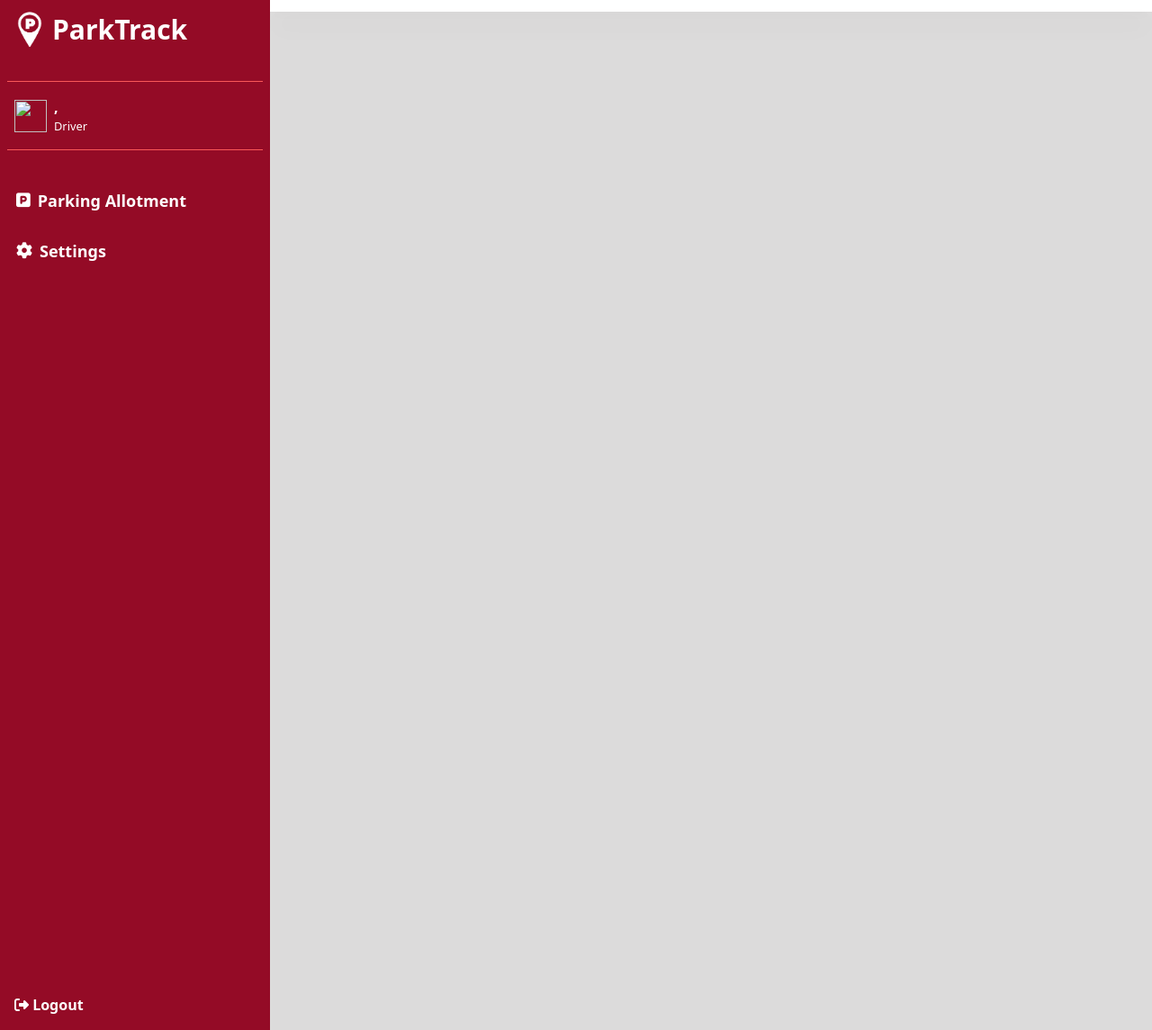
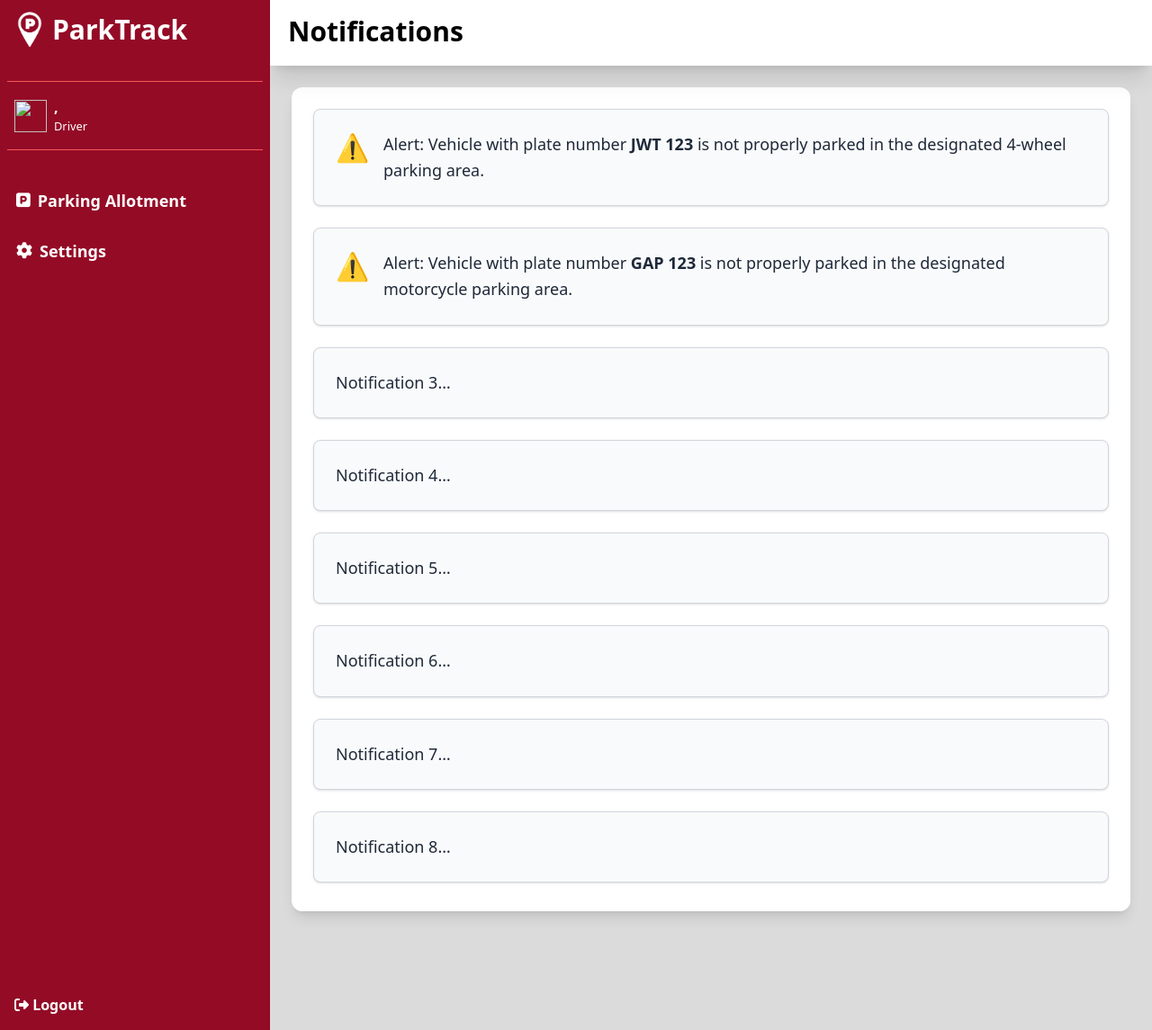
Before and after one commit to Renz7287/2025_CP-PARKTRACK, a Django app: page /notification/ in a window 1280 px wide. Shown: the whole page at 90% size. Run offline with Django 4.2, Linux system fonts and the light colour scheme; some libraries are stand-ins or nearby versions.

Commit message:
Notifications UI

```diff
--- a/parktrack/notification/templates/notification/index.html
+++ b/parktrack/notification/templates/notification/index.html
@@ -1,15 +1,63 @@
 {% extends 'base.html' %}
 
 {% block title %}
-    Notification
-{% endblock title%}
+    Notifications
+{% endblock title %}
 
 {% block header %}
-
+<h1 class="mt-4 md:ml-5 pb-2 md:text-left text-center font-bold text-3xl">Notifications</h1>
 {% endblock header %}
 
 {% block content %}
+<main class="flex-1 p-4 md:p-6">
+    <div class="w-full bg-white rounded-xl shadow-lg p-4 md:p-6 h-full max-h-[80vh] overflow-y-auto space-y-4 md:space-y-6">
 
+        <!-- Notification 1 -->
+        <div class="bg-gray-50 border border-gray-300 rounded-lg p-4 md:p-6 shadow-sm w-full flex items-start">
+            <span class="text-yellow-500 text-2xl md:text-3xl mr-3 md:mr-4">⚠️</span>
+            <p class="text-gray-800 text-base md:text-lg leading-relaxed">
+                Alert: Vehicle with plate number <span class="font-semibold">JWT 123</span> is not properly parked in the designated 4-wheel parking area.
+            </p>
+        </div>
+
+        <!-- Notification 2 -->
+        <div class="bg-gray-50 border border-gray-300 rounded-lg p-4 md:p-6 shadow-sm w-full flex items-start">
+            <span class="text-yellow-500 text-2xl md:text-3xl mr-3 md:mr-4">⚠️</span>
+            <p class="text-gray-800 text-base md:text-lg leading-relaxed">
+                Alert: Vehicle with plate number <span class="font-semibold">GAP 123</span> is not properly parked in the designated motorcycle parking area.
+            </p>
+        </div>
+
+        <!-- Notification 3 -->
+        <div class="bg-gray-50 border border-gray-300 rounded-lg p-4 md:p-6 shadow-sm w-full">
+            <p class="text-gray-800 text-base md:text-lg leading-relaxed">Notification 3…</p>
+        </div>
+
+        <!-- Notification 4 -->
+        <div class="bg-gray-50 border border-gray-300 rounded-lg p-4 md:p-6 shadow-sm w-full">
+            <p class="text-gray-800 text-base md:text-lg leading-relaxed">Notification 4…</p>
+        </div>
+
+        <!-- Notification 5 -->
+        <div class="bg-gray-50 border border-gray-300 rounded-lg p-4 md:p-6 shadow-sm w-full">
+            <p class="text-gray-800 text-base md:text-lg leading-relaxed">Notification 5…</p>
+        </div>
+
+        <!-- Extra Notifications for scroll -->
+        <div class="bg-gray-50 border border-gray-300 rounded-lg p-4 md:p-6 shadow-sm w-full">
+            <p class="text-gray-800 text-base md:text-lg leading-relaxed">Notification 6…</p>
+        </div>
+        <div class="bg-gray-50 border border-gray-300 rounded-lg p-4 md:p-6 shadow-sm w-full">
+            <p class="text-gray-800 text-base md:text-lg leading-relaxed">Notification 7…</p>
+        </div>
+        <div class="bg-gray-50 border border-gray-300 rounded-lg p-4 md:p-6 shadow-sm w-full">
+            <p class="text-gray-800 text-base md:text-lg leading-relaxed">Notification 8…</p>
+        </div>
+
+        <!-- Loading indicator -->
+        <div class="flex justify-center p-3 text-gray-500 text-base md:text-lg">...</div>
+    </div>
+</main>
 {% endblock content %}
 
 {% block script %}
--- a/parktrack/parking_allotment/templates/parking_allotment/admin_parking_allotment.html
+++ b/parktrack/parking_allotment/templates/parking_allotment/admin_parking_allotment.html
@@ -1,7 +1,7 @@
 {% extends 'base.html' %}
 
 {% block content %}
-  <!-- Your custom header -->
+
   <header class="shadow-xl">
     <h1 class="mt-4 md:ml-5 pb-2 md:text-left text-center font-bold text-3xl">Settings</h1>
   </header>
```
